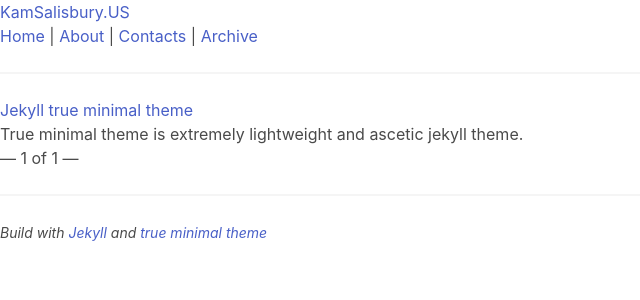
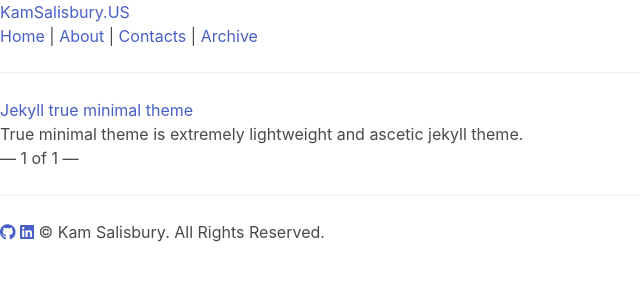
Before and after one commit to kamsalisbury/kamsalisbury.github.io, a Jekyll site: the page built from index.html, in a window 1280 px wide. Shown: the top 300 px of the page, without its empty margins (0-640 px from the left). Built offline with Jekyll 4.4.1, drawn with Linux system fonts in a browser that asks for light colours; nearby versions of some CDN libraries; the list of posts is cut into pages by our own code.

Commit message:
Update default add footer

```diff
--- a/_layouts/default.html
+++ b/_layouts/default.html
@@ -18,6 +18,7 @@
     {% endif %}
 
     <meta name='viewport' content='width=device-width, initial-scale=1'>
+    <meta http-equiv="X-UA-Compatible" content="ie=edge">
 
 </head>
 
@@ -26,6 +27,10 @@
 
     {{ content }}
 <hr>
-    <p><small> <i>Build with <a href="https://jekyllrb.com/">Jekyll</a> and  <a href="https://github.com/cyevgeniy/jekyll-true-minimal/">true minimal theme</a></i> </small></p>
+    <footer>
+        <a href="https://github.com/kamsalisbury"><i class="fab fa-github"></i></a>
+        <a href="https://LinkedIn.com/in/kam-reef-salisbury"><i class="fab fa-linkedin"></i></a>
+        &copy; Kam Salisbury. All Rights Reserved.
+    </footer>
 </body>
 </html>
```
